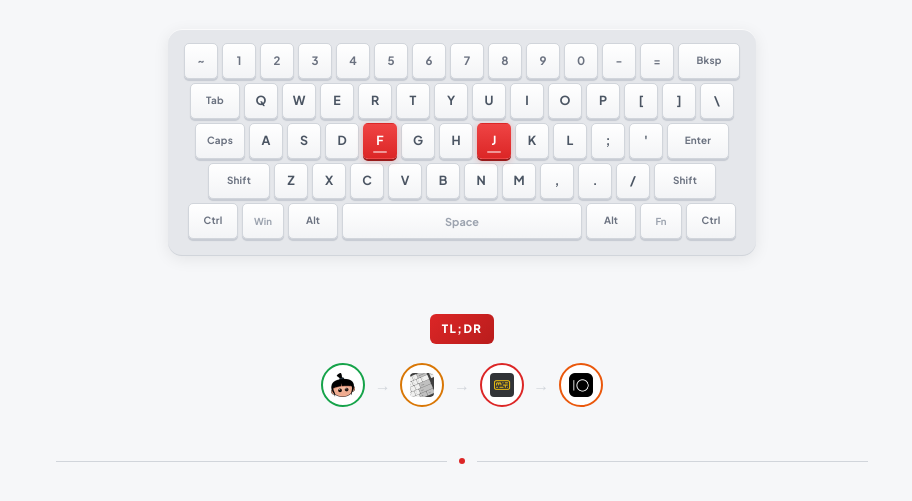
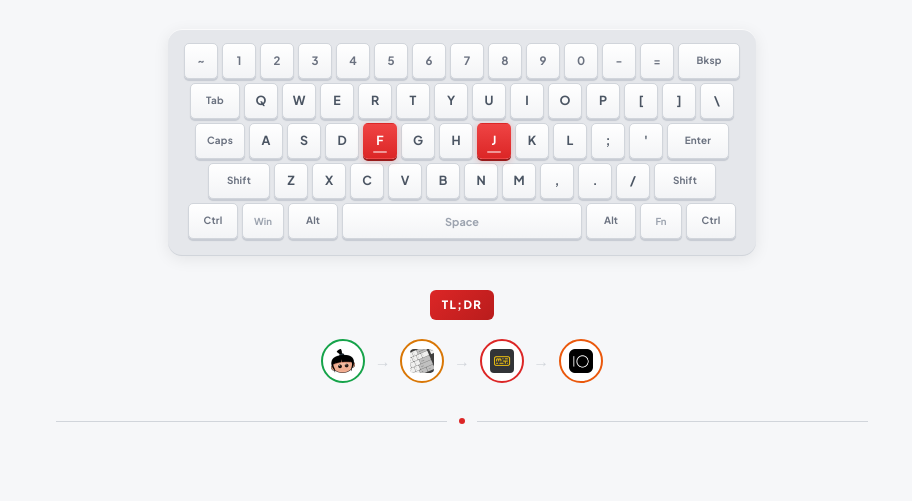
Before and after one commit to birenverse/type-right, a plain HTML site: page index.html in a window 1280 px wide. Shown: the part 281-782 px from the top of the page, without its empty margins (178-1090 px from the left). Drawn offline with Linux system fonts and the light colour scheme.

Commit message:
Fix spacing: reduce gap between keyboard and TL;DR, center TL;DR closer to divider

```diff
--- a/index.html
+++ b/index.html
@@ -267,7 +267,7 @@
            TL;DR — Quick Access
            ═══════════════════════════════════════════ */
         .hero-tldr {
-            margin-top: 2.5rem;
+            margin-top: 1rem;
             max-width: 520px;
             margin-left: auto;
             margin-right: auto;
@@ -332,7 +332,7 @@
            ═══════════════════════════════════════════ */
         .hero {
             text-align: center;
-            padding: 4.5rem 1.5rem 2rem;
+            padding: 4.5rem 1.5rem 1rem;
             background: #f6f7f9;
         }
         .hero h1 {
```
